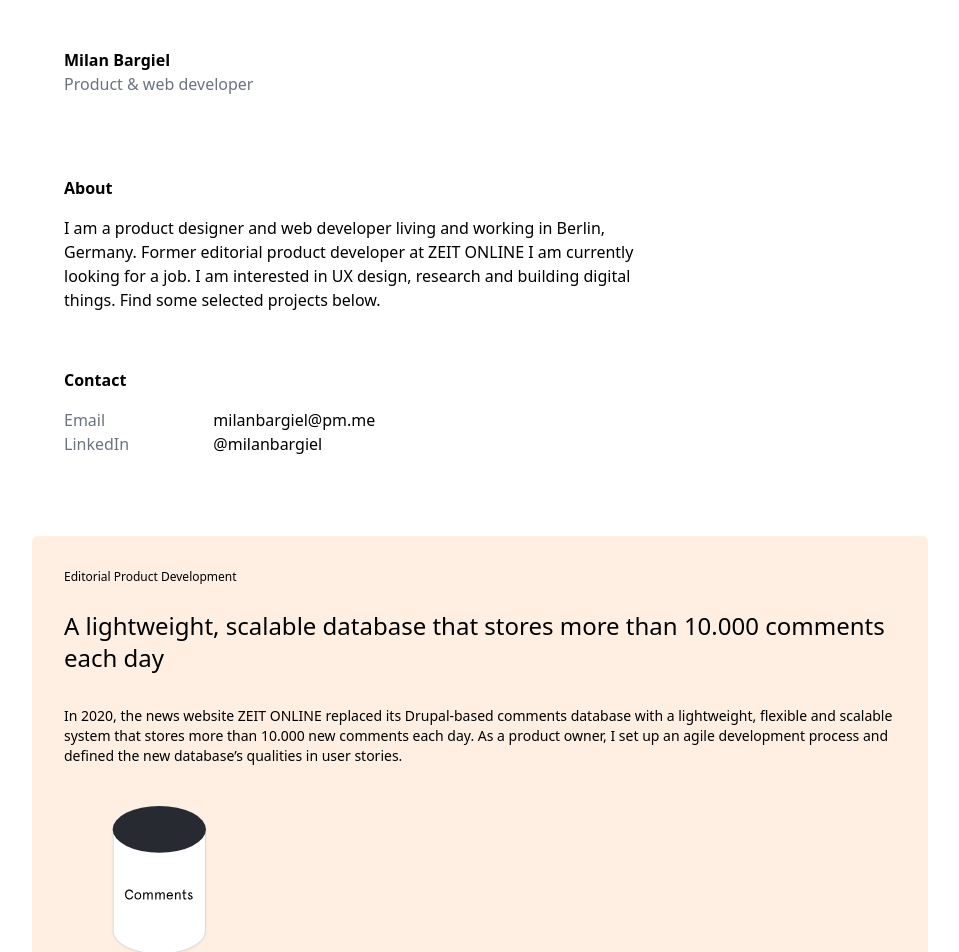
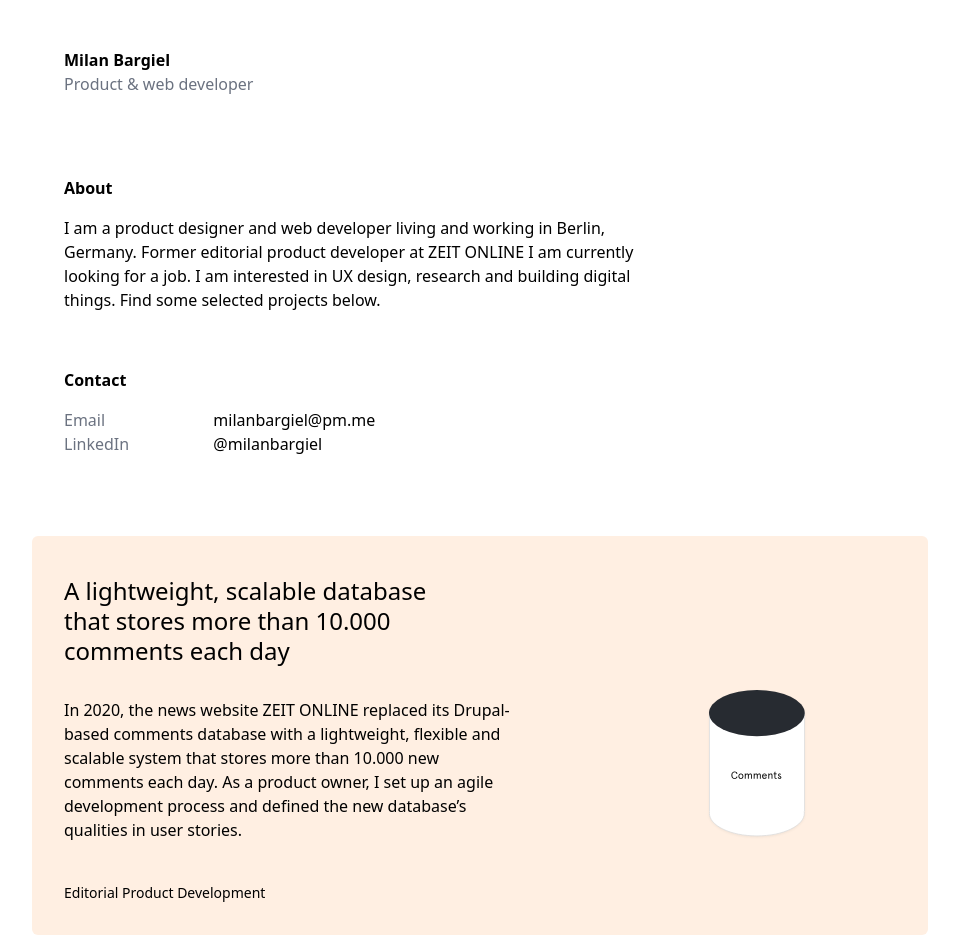
Before and after one commit to milanbargiel/portfolio, a Next.js app: page / in a window 1280 px wide. Shown: the top 952 px of the page, without its empty margins (160-1119 px from the left). Built offline with nearby package versions, Linux system fonts and the light colour scheme.

Commit message:
Add desktop layout

```diff
--- a/components/project-list.js
+++ b/components/project-list.js
@@ -6,14 +6,15 @@ import kulturgeneratorPic from '../public/kulturgenerator-cologne-street.jpg'
 
 export default function ProjectList() {
   return (
-    <div className="px-3 md:p-0">
+    <div className="px-2 md:p-0">
       <Project
         roles={['Editorial Product Development']}
         title="A lightweight, scalable database that stores more than 10.000 comments each day"
         description="In 2020, the news website ZEIT ONLINE replaced its Drupal-based comments database with a lightweight, flexible and scalable system that stores more than 10.000 new comments each day. As a product owner, I set up an agile development process and defined the new database’s qualities in user stories."
+        wideTextBox={true}
         image={commentsPic}
         imageAlt="Comments database"
-        imageStyles="ml-12 drop-shadow-sm"
+        imageStyles="w-20 ml-12 drop-shadow-sm md:w-24 md:pt-12"
       ></Project>
       <Project
         roles={['Interface Design', 'Web Development']}
@@ -34,6 +35,7 @@ export default function ProjectList() {
         roles={['Product Design', 'Web Development']}
         title="Blueprint for a virtual art gallery in times of quarantine and isolation"
         description="The &#8220;kulturgenerator&#8221; is a generative redistribution machine, an experiment, and a virtual store that existed in the city of Cologne during the first year of the COVID pandemic."
+        wideTextBox={true}
         image={kulturgeneratorPic}
         imageAlt="Poster from the online art gallery in the streets of Cologne, Germany"
         imageStyles="ml-2 w-1/2 -rotate-6 rounded-md"
--- a/components/project.js
+++ b/components/project.js
@@ -5,10 +5,23 @@ export default function Project(props) {
   const roleItems = props.roles.map((role) => <li key={role.id}>{role}</li>)
 
   return (
-    <article className="px-3 pt-8 pb-8 mb-12 rounded-md bg-apricot md:px-8">
-      <ul className="text-xs mb-6 leading-normal">{roleItems}</ul>
-      <h3 className="text-2xl mb-8">{props.title}</h3>
-      <div className="text-sm mb-10">{props.description}</div>
+    <article className="px-4 pt-8 pb-4 mb-12 rounded-md bg-apricot md:px-8 md:pb-8 md:pt-10 md:flex">
+      <div
+        className={`md:flex md:flex-col md:mr-8 ${
+          props.wideTextBox ? 'md:w-7/12' : 'md:w-1/2'
+        }`}
+      >
+        <ul className="text-sm mb-6 leading-normal md:order-last md:mb-0">
+          {roleItems}
+        </ul>
+        <h3 className="text-2xl leading-tight mb-8 md:w-4/5">{props.title}</h3>
+        <div className="mb-10">{props.description}</div>
+      </div>
+      <div
+        className={`md:flex md:items-center md:justify-center md:ml-4 ${
+          props.wideTextBox ? 'md:w-5/12' : 'md:w-1/2'
+        }`}
+      >
         <Image
           className={
             props.imageStyles
@@ -18,6 +31,7 @@ export default function Project(props) {
           src={props.image}
           alt={props.imageAlt}
         />
+      </div>
     </article>
   )
 }
```
Also changed, not shown: public/comments-database.svg. Lines whose indentation alone changed are shown as unchanged.
